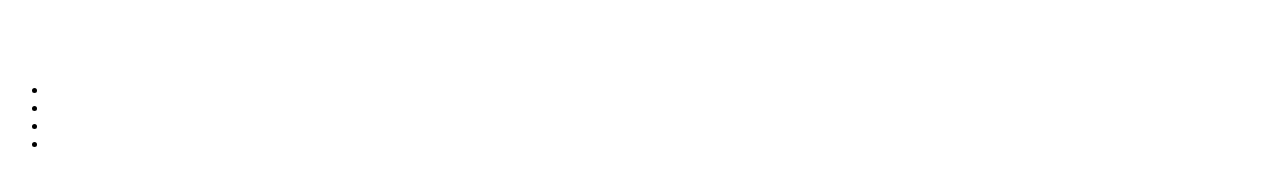
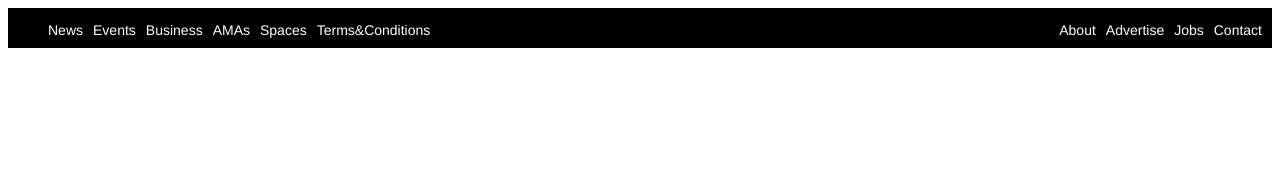
Before and after one commit to abmAsadullah/theNextweb-Resp, a plain HTML site: page index.html in a window 1280 px wide. Drawn offline with Linux system fonts and the light colour scheme.

Commit message:
Add black navbar

```diff
--- a/css/style.css
+++ b/css/style.css
@@ -0,0 +1,32 @@
+* {
+    font-family: 'Franklin Gothic Medium', 'Arial Narrow', Arial, sans-serif;
+}
+
+body {
+    font-family: 'Franklin Gothic Medium', 'Arial Narrow', Arial, sans-serif;
+}
+
+ul {
+list-style: none;
+}
+
+.relative {
+    background:black;
+    color:white;
+    font-size: 14px;
+    display:block;
+    max-height: 40px;
+    justify-content: space-between;
+}
+
+.d-flex {
+    display: flex;
+}
+
+.relative li {
+    margin-right: 10px;
+}
+
+nav > ul > li:last-child {
+    margin-right-style: none;
+}
--- a/index.html
+++ b/index.html
@@ -7,11 +7,39 @@
     <link rel="stylesheet" href="./css/style.css" />
   </head>
   <body>
-    <header></header>
-    <section class="display"></section>
-    <article></article>
-    <section class="funding"></section>
+    <header>
+      <nav class="relative d-flex">
+        <div class="nav-news">
+          <ul class="d-flex">
+            <li>News</li>
+            <li>Events</li>
+            <li>Business</li>
+            <li>AMAs</li>
+            <li>Spaces</li>
+            <li>Terms&Conditions</li>
+          </ul>
+        </div>
+       <div class="about">
+          <ul class="d-flex">
+            <li>About</li>
+            <li>Advertise</li>
+            <li>Jobs</li>
+            <li>Contact</li>
+          </ul>
+       </div>
+      </nav>
+      <nav class="fixed"> </nav>
+      <section class="display"></section>
+      <article></article>
+    </header>
     <main>
+      <section class="latest-news">
+        <article></article>
+        <article></article>
+        <article></article>
+        <article></article>
+      </section>
+      <section class="funding"></section>
       <article>
         <div class="main-image">
             <img src="" alt="" />
```
